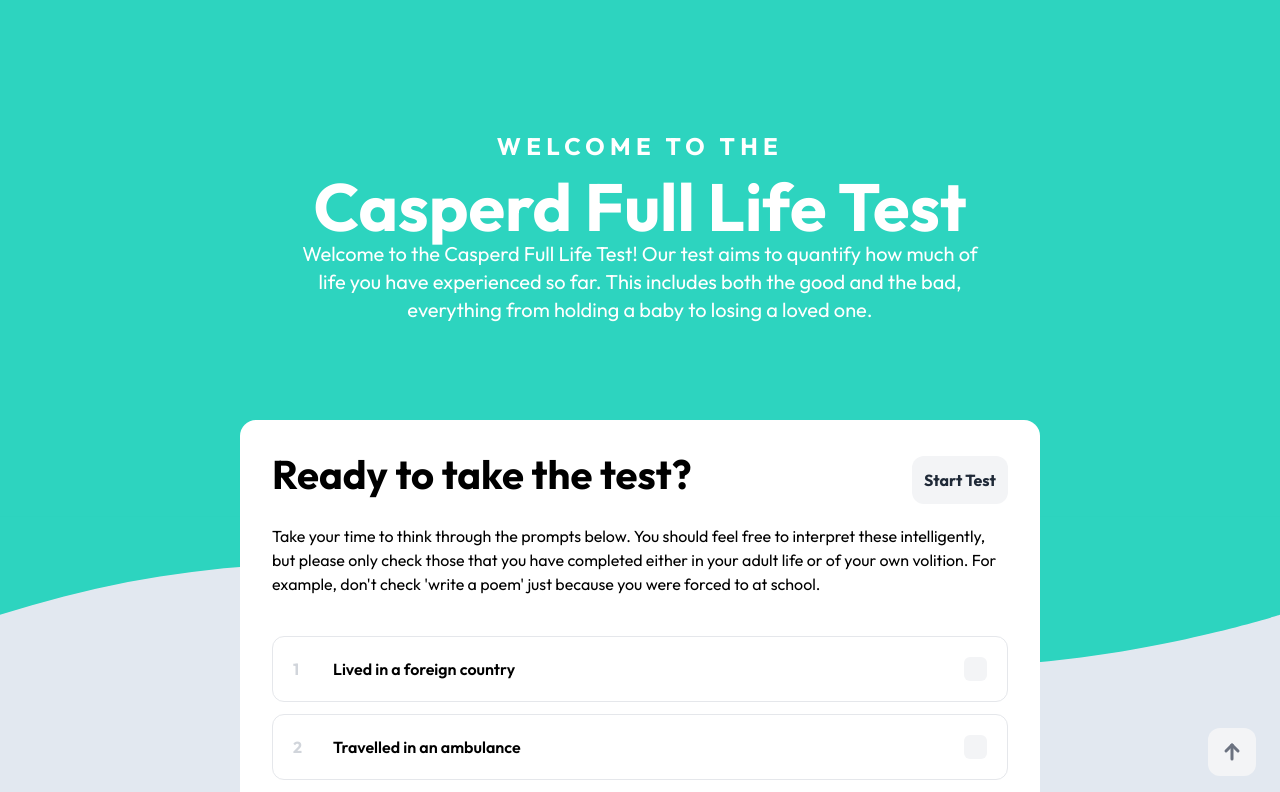
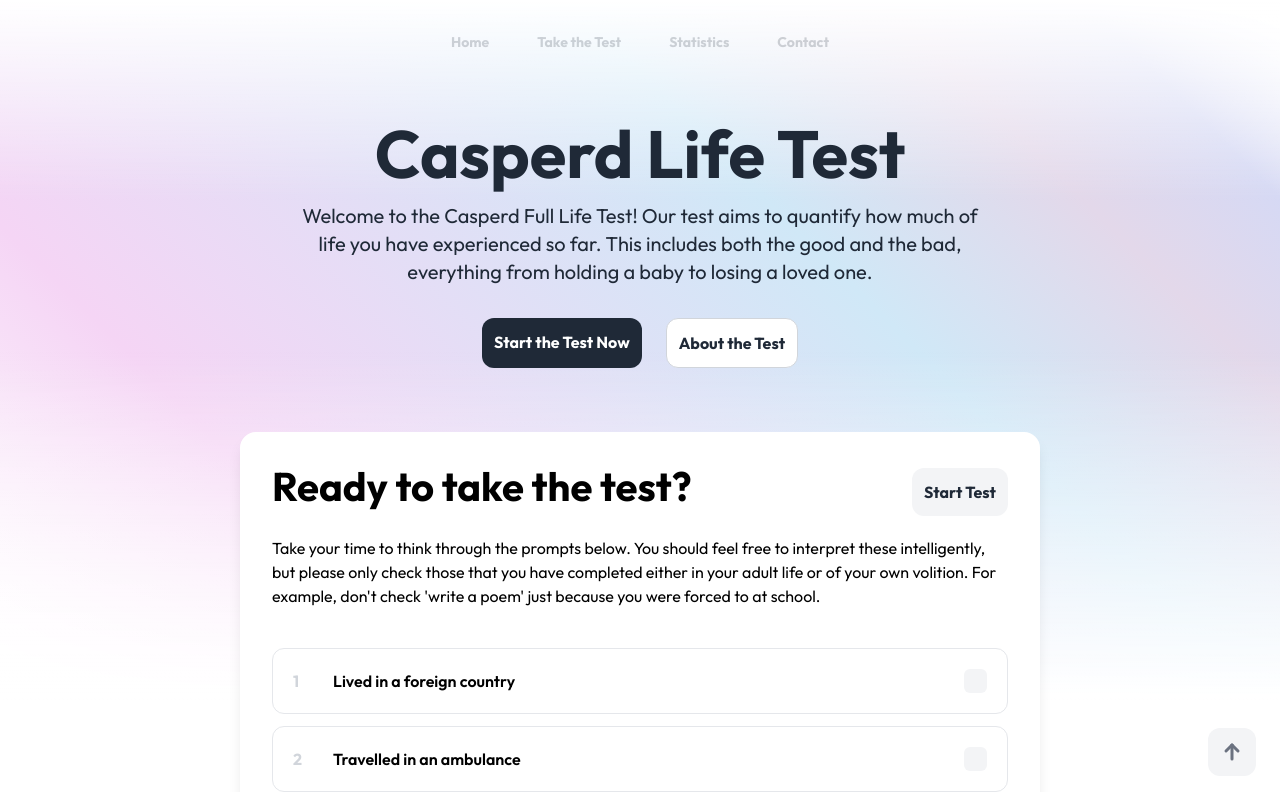
Before and after one commit to alasdair-casperd/casperd-life-test, a Next.js app: page / in a window 1280 px wide. Shown: the top 792 px of the page. Built offline with nearby package versions, Linux system fonts and the light colour scheme.

Commit message:
Design – Redesign overall aesthetic

```diff
--- a/src/app/components-library/page.tsx
+++ b/src/app/components-library/page.tsx
@@ -41,8 +41,8 @@ export default function () {
 
       <ComponentsLibrarySection title="Buttons">
         <div className="flex flex-row gap-4">
-          <button className="primary-button">Primary Button</button>
-          <button className="secondary-button">Secondary Button</button>
+          <button className="button primary-button">Primary Button</button>
+          <button className="button secondary-button">Secondary Button</button>
         </div>
       </ComponentsLibrarySection>
 
@@ -125,11 +125,7 @@ export default function () {
 
       <ComponentsLibrarySection title="Splash Text">
         <div className="flex w-full flex-col items-center">
-          <SplashText
-            title="Lorem Ipsum Dolor Sit"
-            subtitle="Consectetur Adipiscing Elit"
-            description="Sed do eiusmod tempor incididunt ut labore et dolore magna aliqua. Ut enim ad minim veniam, quis nostrud exercitation ullamco laboris nisi ut aliquip ex ea commodo consequat."
-          ></SplashText>
+          <SplashText />
         </div>
       </ComponentsLibrarySection>
 
--- a/src/app/globals.css
+++ b/src/app/globals.css
@@ -1,17 +1,17 @@
 @import "tailwindcss";
 
 @theme {
-  --color-accent-50: #f0fdfa;
-  --color-accent-100: #ccfbf1;
-  --color-accent-200: #99f6e4;
-  --color-accent-300: #5eead4;
-  --color-accent-400: #2dd4bf;
-  --color-accent-500: #14b8a6;
-  --color-accent-600: #0d9488;
-  --color-accent-700: #0f766e;
-  --color-accent-800: #115e59;
-  --color-accent-900: #134e4a;
-  --color-accent-950: #042f2e;
+  --color-accent-50: oklch(0.977 0.013 236.62);
+  --color-accent-100: oklch(0.951 0.026 236.824);
+  --color-accent-200: oklch(0.901 0.058 230.902);
+  --color-accent-300: oklch(0.828 0.111 230.318);
+  --color-accent-400: oklch(0.746 0.16 232.661);
+  --color-accent-500: oklch(0.685 0.169 237.323);
+  --color-accent-600: oklch(0.588 0.158 241.966);
+  --color-accent-700: oklch(0.5 0.134 242.749);
+  --color-accent-800: oklch(0.443 0.11 240.79);
+  --color-accent-900: oklch(0.391 0.09 240.876);
+  --color-accent-950: oklch(0.293 0.066 243.157);
 
   --color-base-50: #f9fafb;
   --color-base-100: #f3f4f6;
@@ -29,9 +29,7 @@
 }
 
 h1 {
-  line-height: 33pt;
-
-  @apply mb-3 text-[30pt] font-bold md:text-[50pt];
+  @apply mb-3 text-4xl text-[30pt] font-bold md:text-[50pt];
 }
 
 h2 {
@@ -58,19 +56,26 @@ a {
   @apply cursor-pointer font-bold;
 }
 
-.primary-button {
-  @apply bg-accent-400 hover:bg-accent-500 cursor-pointer rounded-[12px] p-3 text-center font-bold text-white;
+.button {
+  @apply cursor-pointer rounded-[12px] p-3 text-center font-bold transition-colors duration-200;
 }
 
-.primary-button.disabled {
+.button.disabled {
   @apply cursor-auto opacity-50;
 }
 
-.secondary-button {
-  @apply bg-base-100 hover:bg-base-200 text-base-800 cursor-pointer rounded-[12px] p-3 text-center font-bold;
+.button.full-width {
+  @apply w-full;
 }
 
-.primary-button.full-width,
-.secondary-button.full-width {
-  @apply w-full;
+.primary-button {
+  @apply bg-base-800 hover:bg-base-700 text-white;
 }
+
+.secondary-button {
+  @apply bg-base-100 hover:bg-base-200 text-base-800;
+}
+
+.tertiary-button {
+  @apply text-base-800 border-base-300 hover:bg-base-50 border bg-white;
+}
--- a/src/app/page.tsx
+++ b/src/app/page.tsx
@@ -41,7 +41,9 @@ export default function () {
 
       <div className="mt-10">
         <DataNotice />
-        <button className="primary-button w-full">Get Your Results</button>
+        <button className="button primary-button w-full">
+          Get Your Results
+        </button>
       </div>
     </PageContainer>
   );
--- a/src/components/general/page-container.tsx
+++ b/src/components/general/page-container.tsx
@@ -1,3 +1,5 @@
+import Link from "next/link";
+import { RaysGradient } from "../graphics/rays-gradient";
 import { SplashText } from "../test/splash-text";
 import { BackToTopButton } from "./back-to-top-button";
 import { Footer } from "./footer";
@@ -19,32 +21,37 @@ export function PageContainer({
   children,
 }: Props) {
   return (
-    <div className="flex flex-col bg-slate-200">
+    <div className="flex flex-col">
       <div className="flex min-h-[100vh] flex-col justify-between">
         <div className="flex flex-col">
-          <div className="bg-accent-400 flex w-full flex-col items-center pb-[100px] text-white">
-            <SplashText
-              title={title}
-              subtitle={subtitle}
-              description={description}
-            ></SplashText>
+          <div className="fixed top-0 left-0 -z-10 h-[200px] w-full bg-gradient-to-b from-white to-transparent"></div>
+          <div className="fixed top-0 left-0 -z-10 h-[700px] w-full bg-gradient-to-b from-transparent from-50% to-white"></div>
+          <div className="fixed top-0 left-0 -z-20 h-[700px] w-full">
+            <RaysGradient />
           </div>
-          <svg
-            preserveAspectRatio="none"
-            viewBox="0 0 2243 128"
-            version="1.1"
-            xmlns="http://www.w3.org/2000/svg"
-            className="fill-accent-400 h-[150px] w-full -translate-y-1 rotate-180"
-          >
-            <path
-              className="wave-path"
-              d="M0,43.7121864 C0,43.7121864 280.375,0.062096789 560.75,0.062096789 C841.125,0.062096789 1401.875,87.362276 1682.25,87.362276 C1869.16667,87.362276 2056.08333,72.8122462 2243,43.7121864 L2243,127.841876 L0,127.841876"
-              id="Path-2-Copy"
-            ></path>
-          </svg>
-          <div className="z-50 mt-[-250px] mb-12 flex w-full flex-row justify-center">
+          <div className="text-base-800/20 flex w-full flex-row justify-center gap-12 p-8 text-sm">
+            <Link href="/" className="hover:text-base-800/50">
+              Home
+            </Link>
+            <Link href="/statistics" className="hover:text-base-800/50">
+              Take the Test
+            </Link>
+            <Link href="/statistics" className="hover:text-base-800/50">
+              Statistics
+            </Link>
+            <a
+              href="mailto:hello@alasdaircasperd.com?subject=Contact"
+              className="hover:text-base-800/50"
+            >
+              Contact
+            </a>
+          </div>
+          <div className="text-base-800 flex w-full flex-col items-center">
+            <SplashText />
+          </div>
+          <div className="mb-12 flex w-full flex-row justify-center">
             <div className="w-full max-w-[800px]">
-              <div className="mb-16 rounded-2xl bg-white p-4 sm:p-8">
+              <div className="mb-16 rounded-2xl bg-white p-4 shadow-lg sm:p-8">
                 {children}
               </div>
             </div>
--- /dev/null
+++ b/src/components/graphics/rays-gradient.tsx
@@ -0,0 +1,8 @@
+/**
+ * A gradient background component.
+ */
+export function RaysGradient() {
+  return (
+    <div className="h-full w-full bg-linear-[45deg,#FFFFFF_0%,#F5D5F5_24%,#D0E8F7_64%,#E3D8EA_80%,#D6D9F4_90%,#FFFFFF_100%]"></div>
+  );
+}
--- a/src/components/test/splash-text.tsx
+++ b/src/components/test/splash-text.tsx
@@ -1,24 +1,27 @@
 "use client";
-
-interface Props {
-  title: string;
-  subtitle?: string;
-  description?: string;
-}
 
 /**
  * A splash text component for displaying a large title alongside an optional subtitle and description.
  */
-export function SplashText({ title, subtitle, description }: Props) {
+export function SplashText() {
   return (
-    <div className="mx-4 mt-16 mb-8 flex max-w-[700px] flex-col items-start text-left sm:items-center sm:text-center md:mt-32 md:mb-24">
-      {subtitle && (
-        <span className="text-bold mb-2 text-[10pt] font-bold tracking-[4pt] uppercase md:mb-5 md:text-[18pt]">
-          {subtitle}
-        </span>
-      )}
-      <h1 className="md:mb-8">{title}</h1>
-      {description && <p className="md:text-xl">{description}</p>}
+    <div className="mx-4 mt-8 mb-16 flex max-w-[700px] flex-col items-start text-left sm:items-center sm:text-center">
+      <h1 className="md:mb-8">Casperd Life Test</h1>
+      <p className="md:text-xl">
+        Welcome to the Casperd Full Life Test! Our test aims to quantify how
+        much of life you have experienced so far. This includes both the good
+        and the bad, everything from holding a baby to losing a loved one.
+      </p>
+
+      <div className="mt-8 flex flex-row gap-6">
+        <a href="#" className="button primary-button">
+          Start the Test Now
+        </a>
+
+        <a href="#" className="button tertiary-button">
+          About the Test
+        </a>
+      </div>
     </div>
   );
 }
--- a/src/components/test/test-header.tsx
+++ b/src/components/test/test-header.tsx
@@ -15,7 +15,7 @@ export function TestHeader({ button }: Props) {
     <div>
       <div className="mb-4 flex flex-col items-start justify-between sm:flex-row sm:items-center">
         <h2>Ready to take the test?</h2>
-        <a className="secondary-button" onClick={button.action}>
+        <a className="button secondary-button" onClick={button.action}>
           {button.text}
         </a>
       </div>
```
